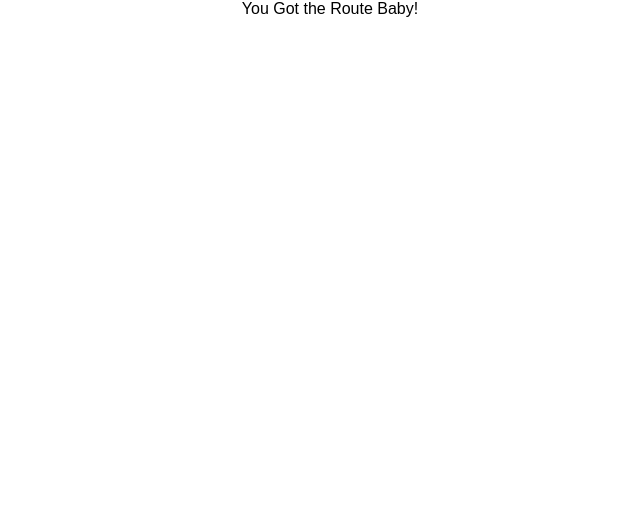
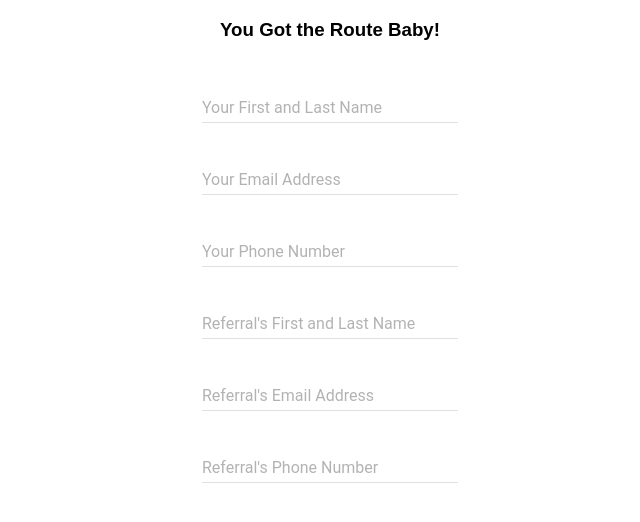
Before and after one commit to jontom11/reftrade, a React (Create React App) app: page /profilePage in a window 1280 px wide. Shown: the top 522 px of the page, without its empty margins (310-950 px from the left). Built offline with nearby package versions, Linux system fonts and the light colour scheme; the HTML template or start-up script is replaced by a standard one.

Commit message:
adding text imput from material-ui

```diff
--- a/src/Profile.js
+++ b/src/Profile.js
@@ -1,9 +1,78 @@
 import React, {Component} from 'react';
+import TextField from 'material-ui/TextField';
 
 class Profile extends Component {
+  constructor () {
+    super();
+    this.state = {
+      yourName: null,
+      yourEmail: null,
+      yourPhone: null,
+      theirName: null,
+      theirEmail: null,
+      theirPhone: null,
+    }
+    this.nameChange = this.nameChange.bind(this);
+    this.emailChange = this.emailChange.bind(this);
+  }
+
+  nameChange (n) {
+    console.log(n.target.value)
+    this.setState ({name: n.target.value})
+  }
+
+    emailChange (e) {
+    console.log(e.target.value)
+    this.setState ({email: e.target.value})
+  }
+
+
+
   render() {
     return (
-      <div>You Got the Route Baby!</div>
+      <div>
+        <h3>You Got the Route Baby!</h3>
+        <div>
+          <TextField
+            floatingLabelText="Your First and Last Name"
+            /*errorText="This field is required"*/
+            onChange={this.nameChange}
+          />
+        </div>
+        <div>
+          <TextField
+            floatingLabelText="Your Email Address"
+            onChange={this.emailChange}
+          />
+        </div>
+        <div>
+          <TextField
+            floatingLabelText="Your Phone Number"
+            onChange={this.emailChange}
+          />
+        </div>
+        <div>
+          <TextField
+            floatingLabelText="Referral's First and Last Name"
+            onChange={this.emailChange}
+          />
+        </div>
+        <div>
+          <TextField
+            floatingLabelText="Referral's Email Address"
+            onChange={this.emailChange}
+          />
+        </div>
+        <div>
+          <TextField
+            floatingLabelText="Referral's Phone Number"
+            onChange={this.emailChange}
+          />
+        </div>
+
+
+
+      </div>
     )
   }
 
```
